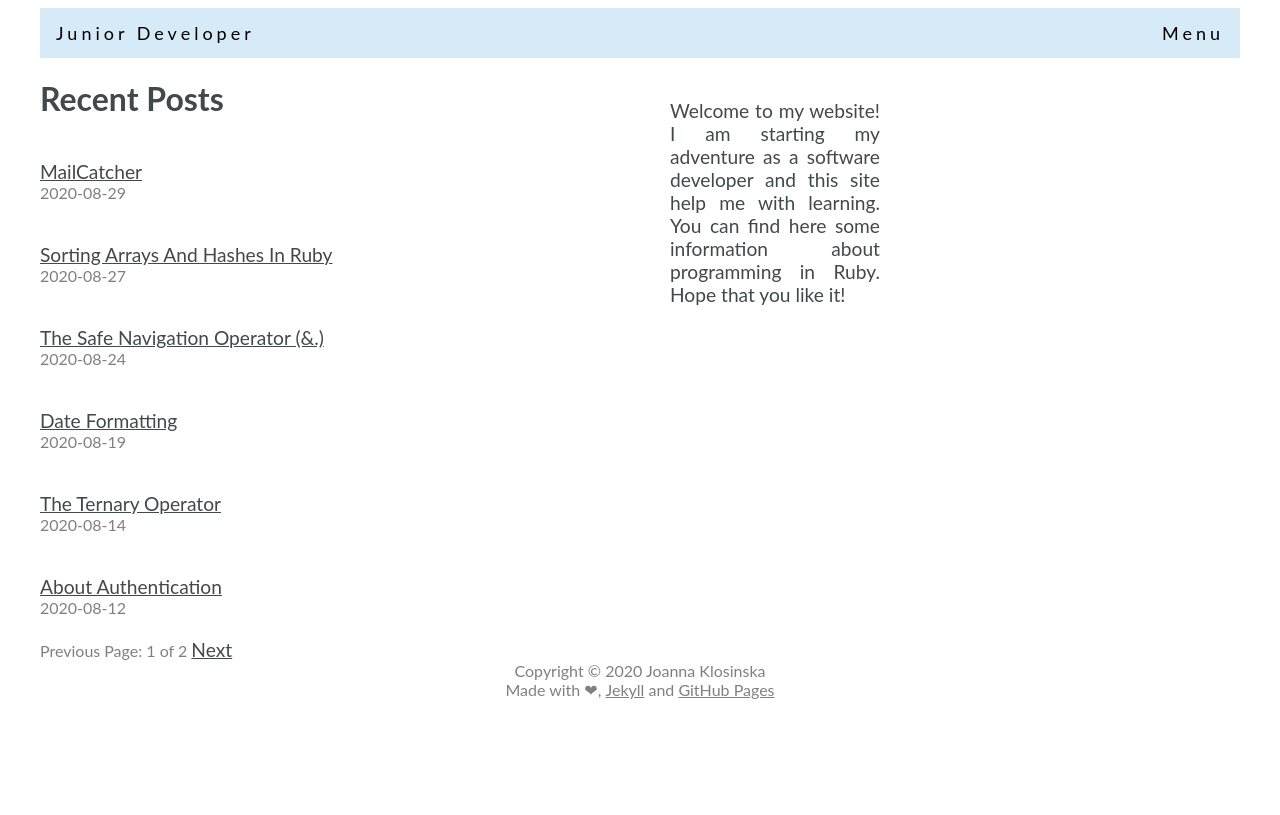
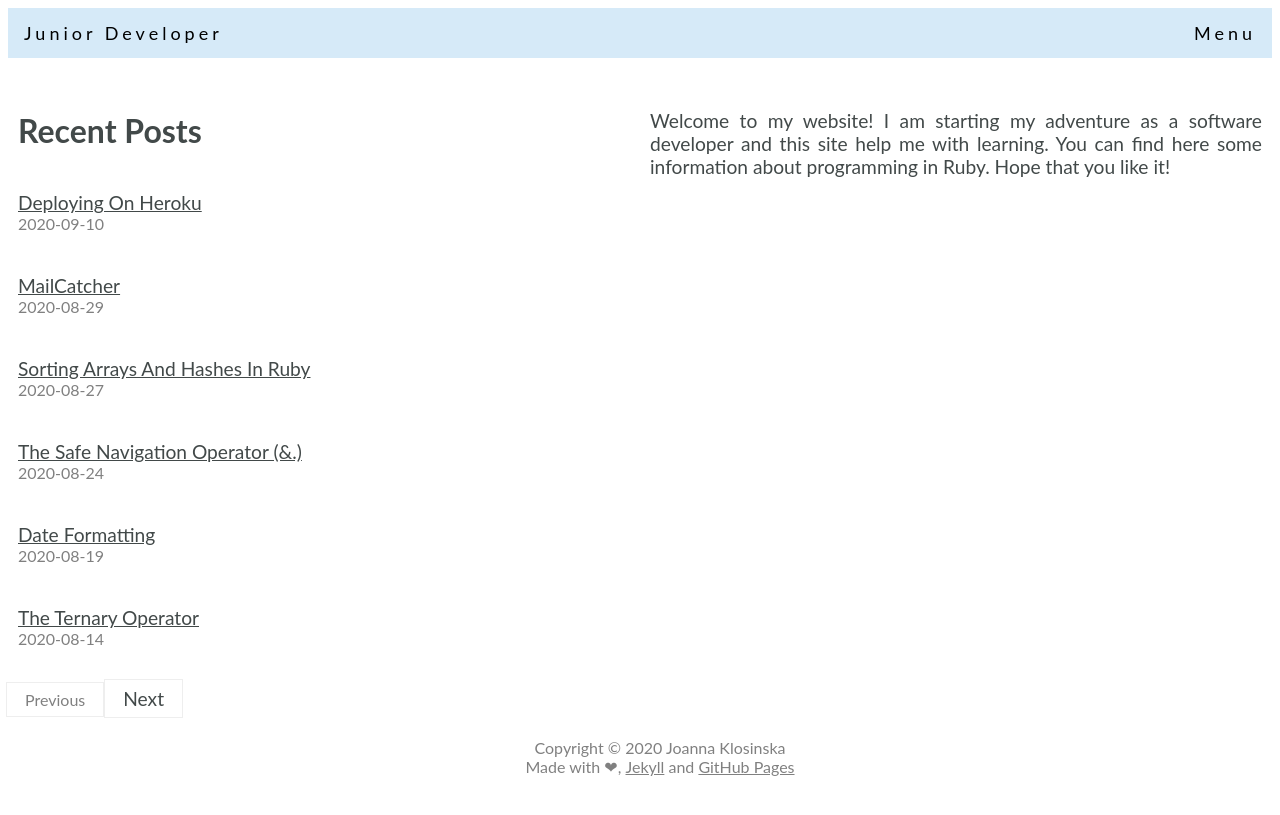
Before and after one commit to JoannaKlosinska/joannaklosinska.github.io, a Jekyll site: the page built from index.html, in a window 1280 px wide. Shown: the top 815 px of the page. Built offline with Jekyll 4.4.1, drawn with Linux system fonts in a browser that asks for light colours; the list of posts is cut into pages by our own code.

Commit message:
New post

```diff
--- a/_layouts/post.html
+++ b/_layouts/post.html
@@ -2,10 +2,6 @@
 ---
 <style>
   @import url('https://fonts.googleapis.com/css2?family=Open+Sans&display=swap');
-  .container {
-    margin: auto;
-    max-width: 1200px;
-  }
   a, p, h1, h2, h3, h4, h5, h6, span {
     font-family: Lato,"Helvetica Neue",sans-serif;
     color: #424949;
@@ -16,44 +12,49 @@
   }
   li {
     list-style-type: none;
-    padding: 20px 0px 20px 0px;
+    padding: 20px 0;
   }
   span {
     color: gray;
   }
-  main {
-    float: left;
-    background-color: white;
-    min-height: 300px;
-    max-width: 70%;
+  .list {
+    font-family: Lato,"Helvetica Neue",sans-serif;
+    color: #424949;
+    font-size: 1.2rem;
   }
-  aside {
-    float: right;
-    width: 25%;
-    min-height: 300px;
+  .flexbox-container {
+    display: flex;
+    justify-content: space-between;
+    flex-direction: row-reverse;
   }
-  footer {
+  .flexbox-item {
+    width: 1200px;
+  }
+  .flexbox-item-1 {
+    height: 100px;
+    padding: 10px;
+  }
+  .flexbox-item-2 {
+    padding: 10px;
+  }
+  .footer {
     display: inline-block;
     width: 100%;
     text-align: center;
+    padding: 20px;
   }
-  footer a {
+  .footer a {
     color: gray;
     font-size: 1rem;
   }
-  .list li {
-    font-family: Lato,"Helvetica Neue",sans-serif;
-    color: #424949;
-    list-style-type: disc;
-    font-size: 1.2rem;
-    padding: 0;
+  .main {
+    margin: auto;
   }
   /* Style the navigation menu */
   .topnav {
     overflow: hidden;
     background-color: #D6EAF8;
     position: relative;
-    border-bottom: 2px black;
   }
 
   /* Hide the links inside the navigation menu (except for logo/home) */
@@ -93,21 +94,32 @@
     color: white;
   }
   @media (max-width: 400px) {
-    main {
-      width: 100%;
-    }
-    aside {
+    .main {
       width: 100%;
     }
   }
 
+  /* Pagination */
+  .pagination a, .pagination span {
+    padding: 7px 18px;
+    border: 1px solid #eee;
+    margin-left: -2px;
+    margin-right: -2px;
+    background-color: #ffffff;
+    display: inline-block;
+    text-decoration: none;
+  }
+  .pagination a:hover {
+    background-color: #f1f1f1;
+    color: #333;
+  }
+
+
 </style>
 
 <body>
-  <div class="container">
-    <header>
   <!-- Top Navigation Menu -->
-      <div class="topnav">
+    <header class="topnav">
       <a href="/index.html" class="active">Junior Developer</a>
       <!-- Navigation links (hidden by default) -->
         <div id="myLinks">
@@ -119,19 +131,16 @@
       Menu
       </a>
     </header>
-    <main>
-      <!-- <h1>{{ page.title }}</h1>
-        <span>{{ page.date | date: "%Y-%m-%d" }}</span>
-        {{ content }} -->
+    <div class="main">
       <h1>{{ page.title }}</h1>
         <span>{{ page.date | date: "%Y-%m-%d" }}</span>
         {{ content }}
-    </main>
-    <footer>
+    </div>
+    <div class="footer">
       <span>Copyright &copy; 2020 Joanna Klosinska</span><br>
       <span>Made with &#x2764;, <a href="https://jekyllrb.com/">Jekyll</a> and
         <a href="https://pages.github.com/">GitHub Pages</a></span>
-    </footer>
+    </div>
   </div>
   <script>
     function myFunction() {
--- a/_posts/2020-08-27-sorting-arrays-and-hashes-in-ruby.markdown
+++ b/_posts/2020-08-27-sorting-arrays-and-hashes-in-ruby.markdown
@@ -6,13 +6,11 @@ categories: ruby
 ---
 If you read my previous posts, you could see there that I am working on a calendar application where users can booking dates for their trainings. There is a card on the page where user can see all of his bookings. It was important for me that have all of these reservation in good sequence. Fortunately, in Ruby we have <b>sort methods</b>.<br>
 There are:
-<div class="list">
-<ul>
+<ul class="list">
   <li>sort</li>
   <li>sort!</li>
   <li>sort_by</li>
 </ul>
-</div>
 First of them is <b>sort</b>. We have an example below:
 {% highlight ruby %}
 my_array = [d, a, c, b]
--- a/index.html
+++ b/index.html
@@ -1,15 +1,20 @@
 ---
 layout: post
 ---
-<aside>
+
+<div class="flexbox-container">
+  <div class="flexbox-item flexbox-item-1">
     <p>Welcome to my website! I am starting my adventure as a software developer and this site help me
     with learning. You can find here some information about programming in Ruby. Hope that you like it!</p>
-</aside>
+  </div>
 
+  <div class="flexbox-item flexbox-item-2">
     <h1>Recent Posts</h1>
     {% for post in paginator.posts %}
     <li><a href="{{ post.url}}">{{post.title}}</a><br><span>{{ post.date | date: "%Y-%m-%d" }}</span></li>
     {% endfor %}
+  </div>
+</div>
 
 <div class="pagination">
   {% if paginator.previous_page %}
@@ -19,9 +24,6 @@ layout: post
   {% else %}
     <span class="previous">Previous</span>
   {% endif %}
-  <span class="page_number ">
-    Page: {{ paginator.page }} of {{ paginator.total_pages }}
-  </span>
   {% if paginator.next_page %}
     <a href="{{ paginator.next_page_path }}" class="next">Next</a>
   {% else %}
```
Also changed, not shown: _posts/2020-09-10-deploying-on-heroku.markdown (added, +37 -0 lines). Lines whose indentation alone changed are shown as unchanged.
